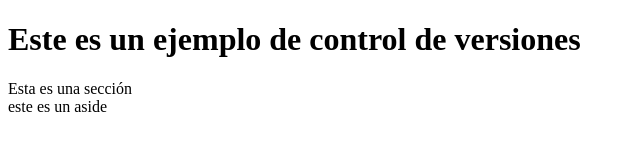
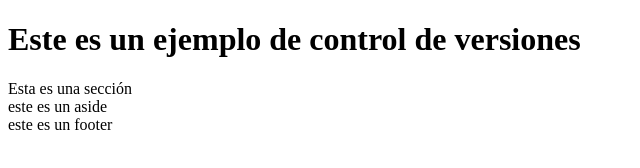
Before and after one commit to Eduarrb/08_git-prototipado, a plain HTML site: page index.html in a window 1280 px wide. Shown: the whole page, without its empty margins (0-640 px from the left). Drawn offline with Linux system fonts and the light colour scheme.

Commit message:
4to comit

```diff
--- a/index.html
+++ b/index.html
@@ -13,5 +13,8 @@
     <aside>
         este es un aside
     </aside>
+    <footer>
+        este es un footer
+    </footer>
 </body>
 </html>
```
